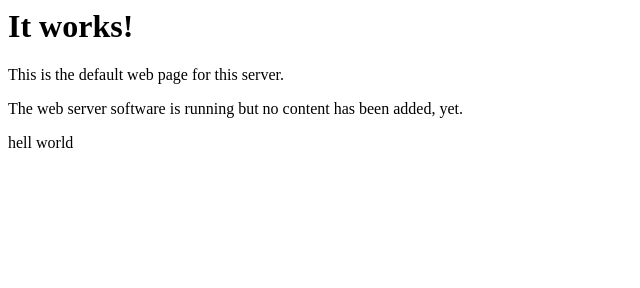
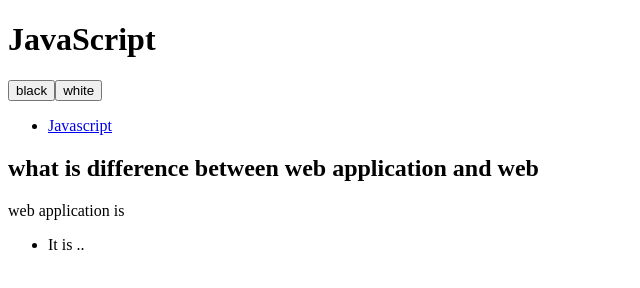
Before and after one commit to myafa/open-myafa, a plain HTML site: page index.html in a window 1280 px wide. Shown: the whole page, without its empty margins (0-640 px from the left). Drawn offline with Linux system fonts and the light colour scheme.

Commit message:
plus sample

```diff
--- a/index.html
+++ b/index.html
@@ -1,5 +1,31 @@
-<html><body><h1>It works!</h1>
-<p>This is the default web page for this server.</p>
-<p>The web server software is running but no content has been added, yet.</p>
-hell world
-</body></html>
+<!DOCTYPE html>
+<html>
+<head>
+<meta charset="utf-8" />
+</head>
+<body id="body">
+ <div>
+  <header>
+   <h1>JavaScript</h1>
+  </header>
+  <div id="toolbar">
+   <input type="button" value="black"/><input type="button" value="white"/>
+  </div>
+  <nav>
+   <ul>
+    <li><a href="http://opentutorials.org/course/49/17">Javascript</a></li>
+   </ul>
+  </nav>
+  <article>
+   <h2> what is difference between web application and web </h2>
+   <div>
+    <p>web application is</p>
+    <ul>
+     <li>It is .. </li>
+    </ul>
+   </div>
+  </artice>
+ </div>
+</body>
+</html>
+  <article>
```
